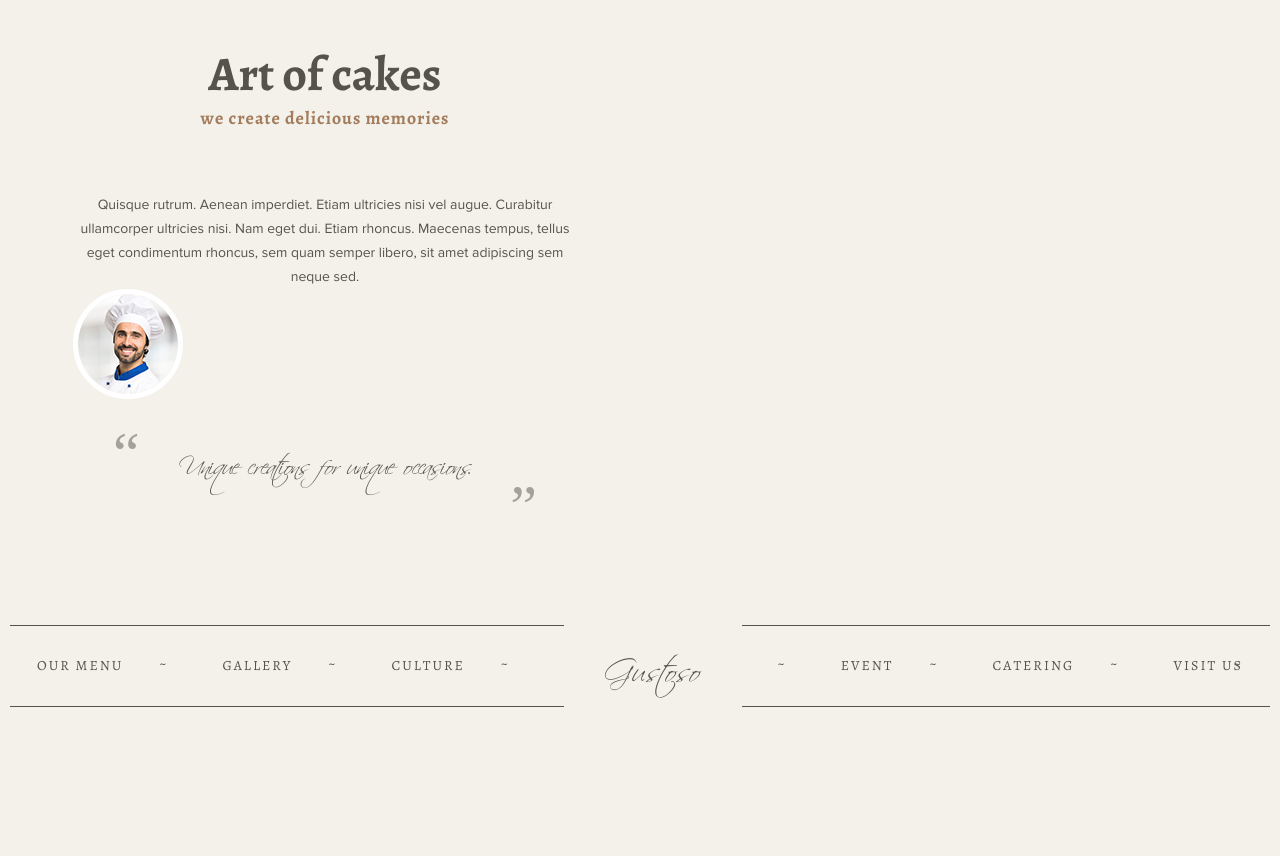
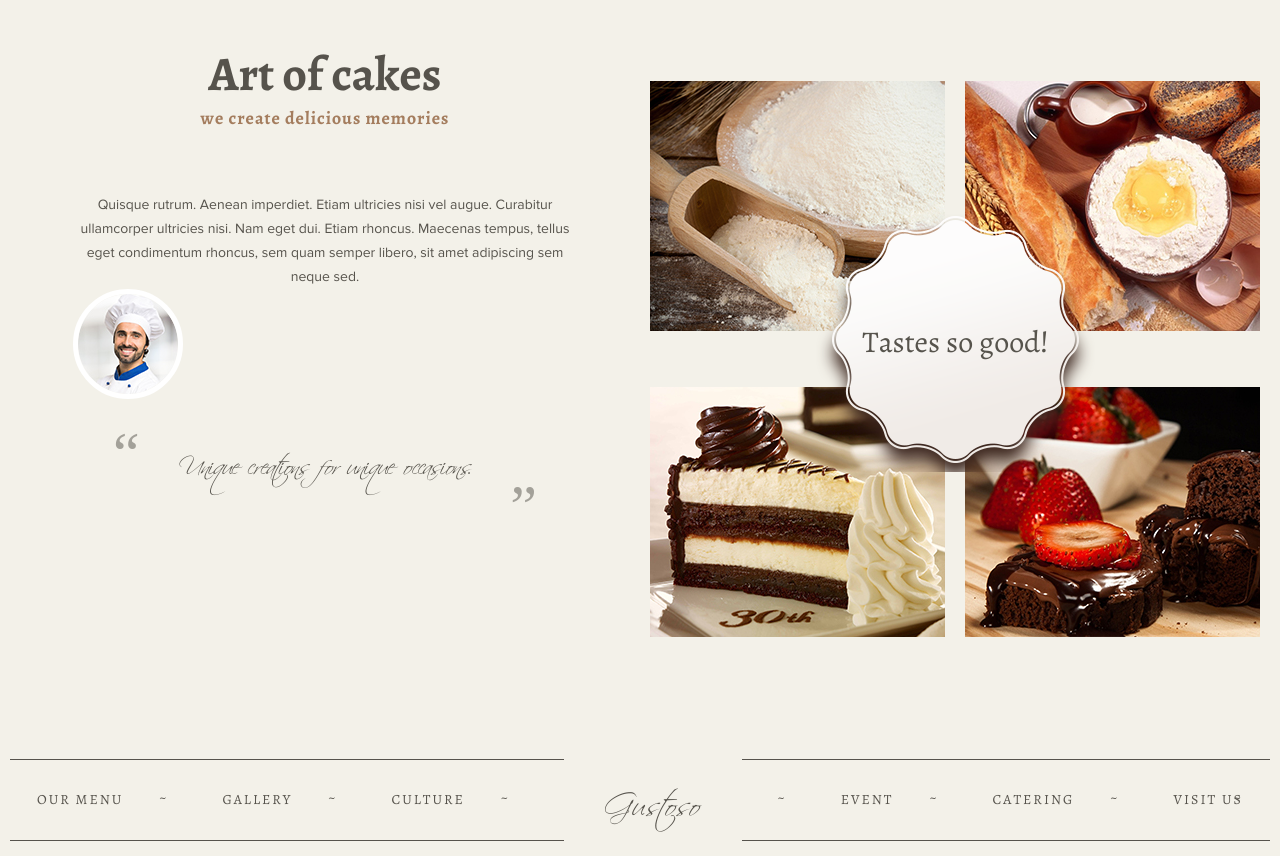
Before and after one commit to ricomen/Bakery, a plain HTML site: page src/index.html in a window 1280 px wide. Shown: the part 981-1837 px from the top of the page. Before the commit the page ends 1758 px from the top, so only its background shows below. Drawn offline with Linux system fonts and the light colour scheme; files whose address does not match are found by name.

Commit message:
art__gallery

```diff
--- a/src/index.html
+++ b/src/index.html
@@ -38,12 +38,13 @@
 
       <div class="art">
         <div class="art__columns">
-          <div class="art__column">
+
+          <div class="art__column  art__column--left">
             <h2 class="art__title">Art of cakes</h2>
             <p class="art__text">we create delicious memories</p>
             <p class="art__description">Quisque rutrum. Aenean imperdiet. Etiam ultricies nisi vel augue. Curabitur ullamcorper ultricies nisi. Nam eget dui. Etiam rhoncus. Maecenas tempus, tellus eget condimentum rhoncus, sem quam semper libero, sit amet adipiscing sem neque sed.</p>
             <div class="art__1">
-              <div class="art__image">
+              <div class="art__chef-photo">
                 <img src="img/chef-cook.jpg" width="100" height="100" alt="">
               </div>
 
@@ -52,6 +53,27 @@
             </div>
 
           </div> <!-- column -->
+          <div class="art__column  art__column--right">
+            <div class="art__gallery">
+              <div class="art__gallery-logo"><span>Tastes so good!</span></div>
+              <div class="art__gallery-item">
+                <div class="art__gallery-frame">1</div>
+                <img src="img/art-1.jpg" alt="Выпечка">
+              </div>
+              <div class="art__gallery-item">
+                <div class="art__gallery-frame">1</div>
+                <img src="img/art-2.jpg" alt="Выпечка">
+              </div>
+              <div class="art__gallery-item">
+                <div class="art__gallery-frame">1</div>
+                <img src="img/art-3.jpg" alt="Выпечка">
+              </div>
+              <div class="art__gallery-item">
+                <div class="art__gallery-frame">1</div>
+                <img src="img/art-4.jpg" alt="Выпечка">
+              </div>
+            </div>
+          </div>
 
 
 
--- a/src/less/blocks/art.less
+++ b/src/less/blocks/art.less
@@ -9,7 +9,12 @@
     padding-right: 5%;
     width: 50%;
     box-sizing: border-box;
+    &--right {
+      padding: 0;
+      font-size: 0;
+    }
   }
+
   &__title {
     margin: 0;
     padding: 0;
@@ -59,7 +64,7 @@
     bottom: -35px;
   }
 }
-  &__image {
+  &__chef-photo {
     width: 100px;
     height: 100px;
     overflow: hidden;
@@ -70,4 +75,33 @@
       height: auto;
     }
   }
+  &__gallery {
+    position: relative;
+    &-item {
+    display: inline-block;
+    vertical-align: top;
+    margin: 10px 10px;
+    }
+    &-logo {
+      position: absolute;
+      top: 50%;
+      left: 50%;
+      margin-left: -139px;
+      margin-top: -139px;
+      width: 279px;
+      height: 258px;
+      background-image: url("../img/art-logo-bg.png");
+      background-repeat: no-repeat;
+      overflow: hidden;
+      span {
+        font-family: "Alegreya", serif;
+        font-size: 30px;
+        line-height: 36px;
+        width: 279px;
+        height: 258px;
+        display: table-cell;
+        vertical-align: middle;
+      }
+    }
+  }
 }
--- a/src/less/blocks/page-footer.less
+++ b/src/less/blocks/page-footer.less
@@ -31,9 +31,7 @@
         right: 0;
         top: 50%;
         margin-top: -14px;
-
       }
-
     }
     &-link {
       display: block;
```
Also changed, not shown: src/css/style.css, src/img/art-1.jpg (added), src/img/art-2.jpg (added), src/img/art-3.jpg (added), src/img/art-4.jpg (added), src/img/art-logo-bg.png (added).
